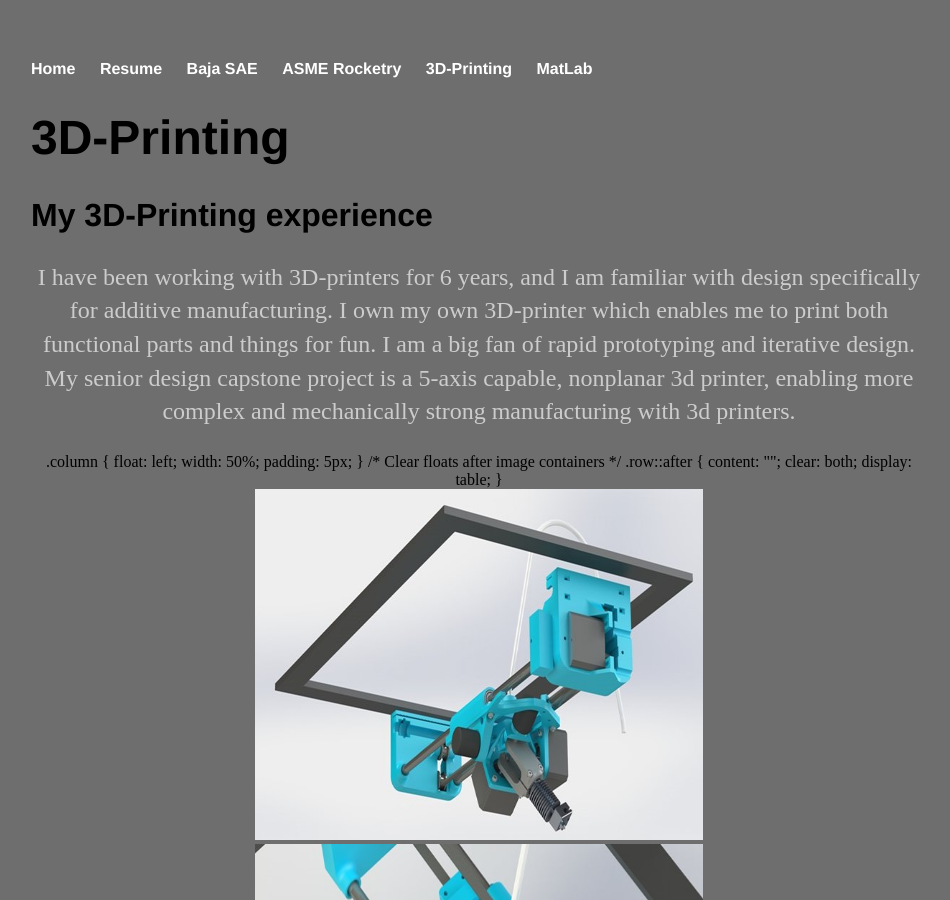
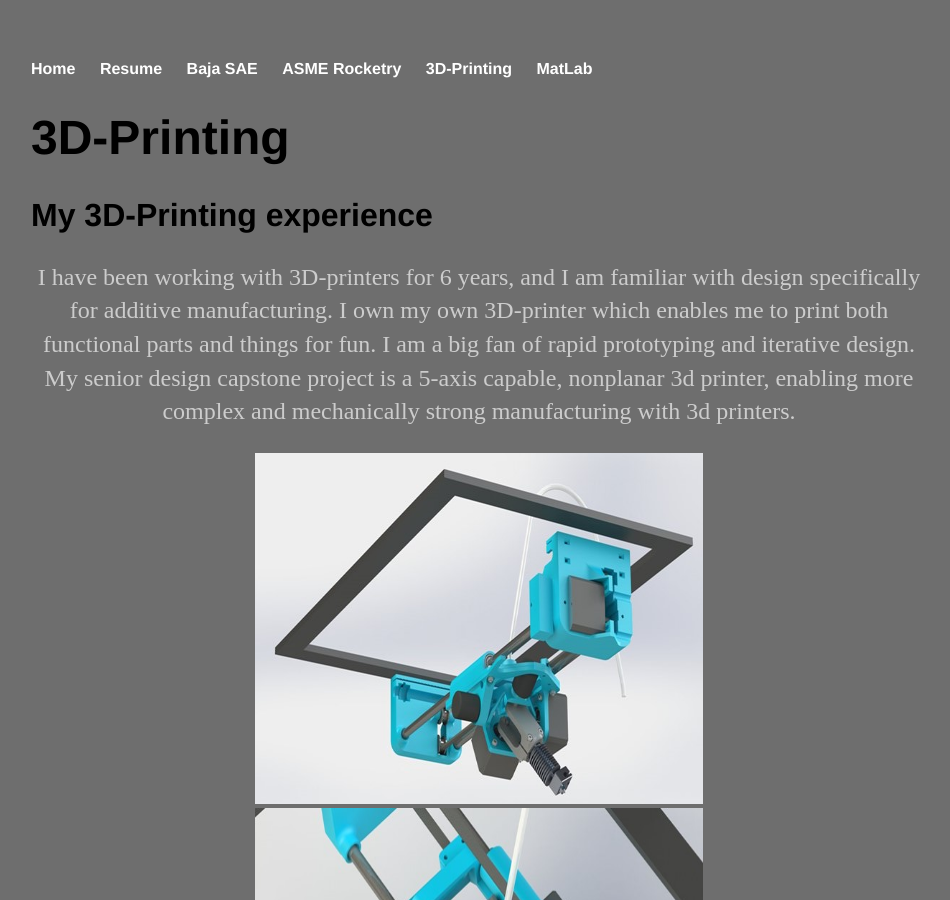
Before and after one commit to andy-gothro/andy-gothro.github.io, a Jekyll site: the page built from 3D-Printing/index.html, in a window 1280 px wide and 900 px high. Shown: the whole window, without its empty margins (161-1111 px from the left). Built offline with Jekyll 4.4.1, drawn with Linux system fonts in a browser that asks for light colours.

Commit message:
Update index.html

```diff
--- a/3D-Printing/index.html
+++ b/3D-Printing/index.html
@@ -7,20 +7,7 @@
 	<h2>My 3D-Printing experience</h2>
 		<center>
       		<p>I have been working with 3D-printers for 6 years, and I am familiar with design specifically for additive manufacturing. I own my own 3D-printer which enables me to print both functional parts and things for fun. I am a big fan of rapid prototyping and iterative design. My senior design capstone project is a 5-axis capable, nonplanar 3d printer, enabling more complex and mechanically strong manufacturing with 3d printers.</p>
-			<css>
-			.column {
-			  float: left;
-			  width: 50%;
-			  padding: 5px;
-			}
 
-			/* Clear floats after image containers */
-			.row::after {
-			  content: "";
-			  clear: both;
-			  display: table;
-			}
-			</css>
 			<div class="row">
 			  <div class="column">
 			    <img src="sd69 pic1.jpg" width="624" height="351" alt="render of the modifications to enable 5-axis printing" style="width:50%">
@@ -28,13 +15,18 @@
 			  <div class="column">
 			    <img src="sd69 pic2.jpg" width="624" height="351" alt="render of the modifications to enable 5-axis printing" style="width:50%">
 			  </div>
+			</div>
+			<div class="row">
 			  <div class="column">
 			    <img src="sd69 pic3.png" width="624" height="351" alt="render of the modifications to enable 5-axis printing" style="width:50%">
+			  </div>
+			  <div class="column">
+			    <img src="sd69 pic4.jpg" width="624" height="351" alt="render of the modifications to enable 5-axis printing" style="width:50%">
 			  </div>
 			</div>
 
 
-		<p><img src="machined knuckle 2.jpg" width="720" height="720" alt="Printed knuckle for test-fit on Baja car"/>
+
 		<p>I often print functional parts for myself and the clubs/classes I'm in, this is a printed steering knuckle for test-fit on Baja car</p></p>
 		<p></p>
 		<p><img src="cup holder iterations.jpg" width="1192" height="200" alt="Iterative prototyping of a car cup holder adapter"/>
```
